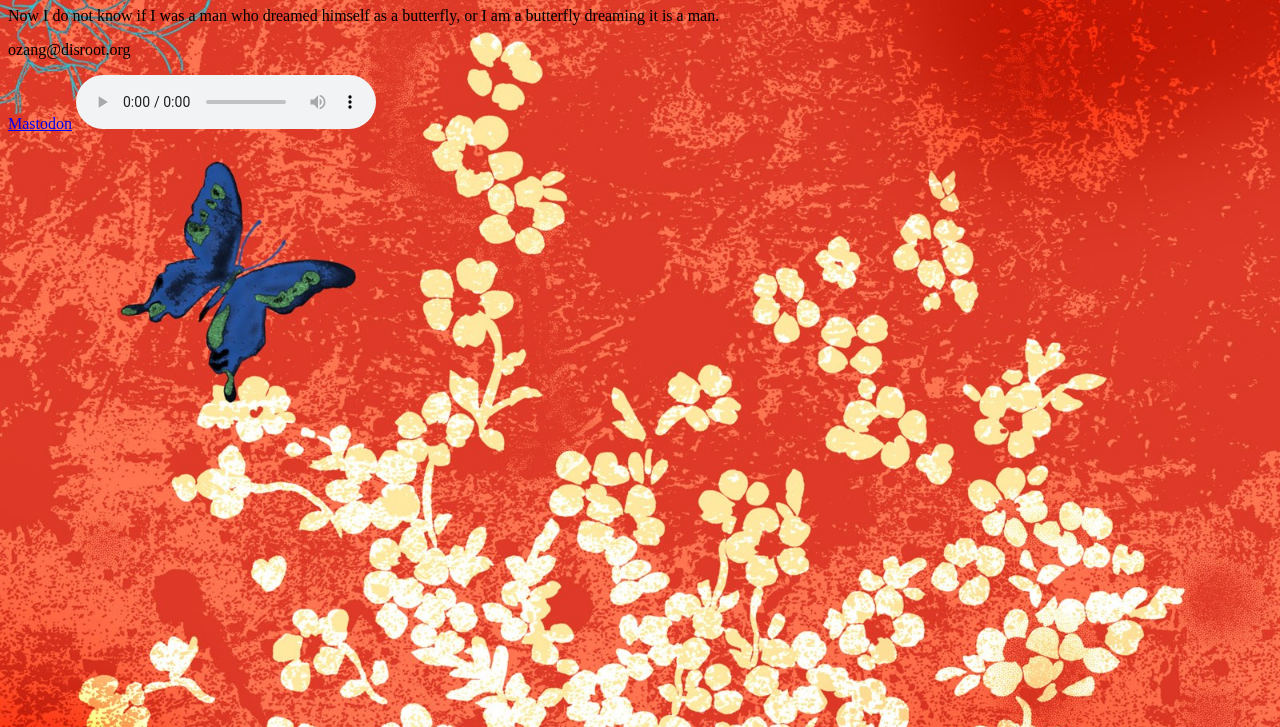
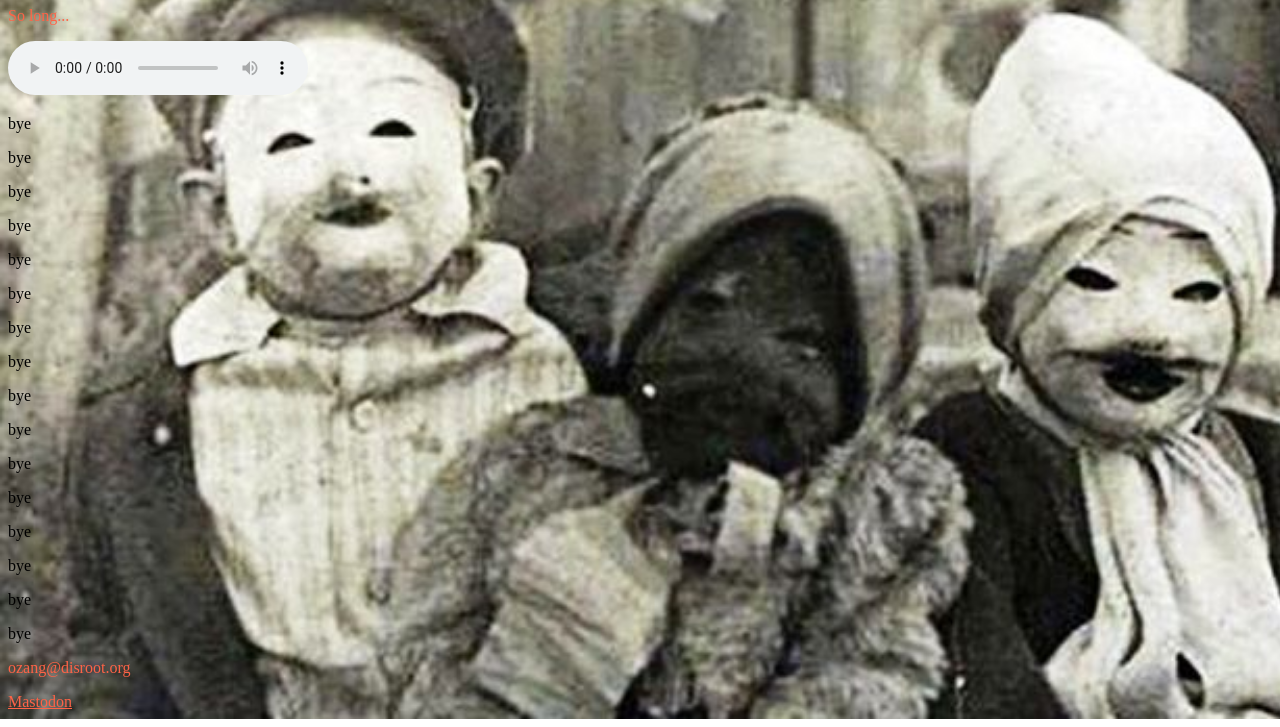
Before and after one commit to ozangokoglu/ozangokoglu.github.io, a plain HTML site: page index.html in a window 1280 px wide. Shown: the part 73-800 px from the top of the page. Drawn offline with Linux system fonts and the light colour scheme.

Commit message:
Update index.html

```diff
--- a/index.html
+++ b/index.html
@@ -1,4 +1,4 @@
-<!--
+
 <!DOCTYPE html>
 <html>
 <head>
@@ -24,28 +24,29 @@ You leaving?</h1>
 <audio controls>
   <source src="Untitled.mp3" type="audio/mpeg">
 </audio>
-<p>.</p>
-<p>.</p>
-<p>.</p>
-<p>.</p>
-<p>.</p>
-<p>.</p>
-<p>.</p>
-<p>.</p>
-<p>.</p>
-<p>.</p>
-<p>.</p>
-<p>.</p>
-<p>.</p>
-<p>.</p>
-<p>.</p>
-<p>.</p>
+<p>bye</p>
+<p>bye</p>
+<p>bye</p>
+<p>bye</p>
+<p>bye</p>
+<p>bye</p>
+<p>bye</p>
+<p>bye</p>
+<p>bye</p>
+<p>bye</p>
+<p>bye</p>
+<p>bye</p>
+<p>bye</p>
+<p>bye</p>
+<p>bye</p>
+<p>bye</p>
 <p style="color:Tomato; ">ozang@disroot.org</p>
+<a style="color:Tomato; rel="me" href="https://mastodon.online/@ozang">Mastodon</a>
 </body>
 </html>
--->
 
 
+<!---
 <!DOCTYPE html>
 <html>
 <head>
@@ -115,3 +116,4 @@ background-size: cover;
 </audio>
 </body>
 </html>
+--->
```
